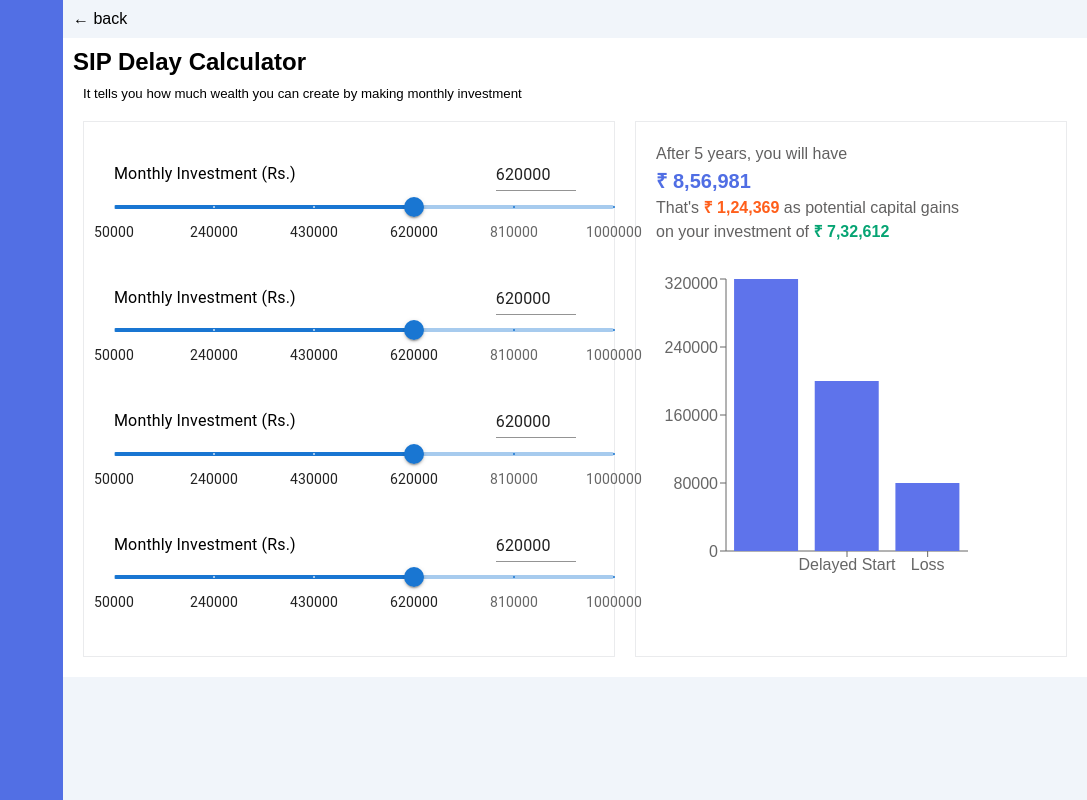
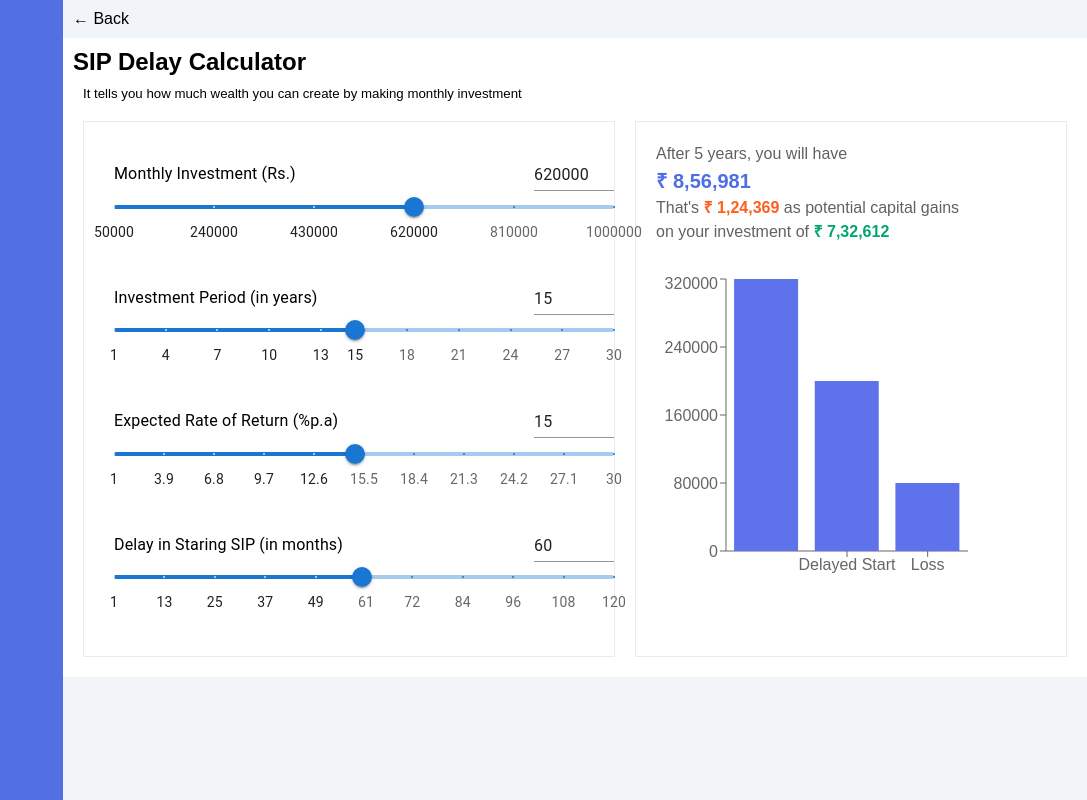
Before and after one commit to shvmsh20/SIP-Delay, a React (Create React App) app: page / in a window 1280 px wide. Shown: the whole page, without its empty margins (193-1280 px from the left). Built offline with nearby package versions, Linux system fonts and the light colour scheme.

Commit message:
update: sliders

```diff
--- a/src/Components/Calculator.jsx
+++ b/src/Components/Calculator.jsx
@@ -3,9 +3,21 @@ import InputArea from './InputArea';
 import Graph from "./Graph"
 
 function Calculator() {
-  const [mi, setMi] = useState(0);
+  const [mi, setMi] = useState(620000);
   function changeMi(val){
     setMi(val);
+  }
+  const [ip, setIp] = useState(15);
+  function changeIp(val){
+    setIp(val);
+  }
+  const [ror, setRor] = useState(15);
+  function changeRor(val){
+    setRor(val);
+  }
+  const [delay, setDelay] = useState(60);
+  function changeDelay(val){
+    setDelay(val);
   }
   return (
     <div className='calculator'>
@@ -16,8 +28,10 @@ function Calculator() {
       <h5 className='info'>It tells you how much wealth you can create by
       making monthly investment</h5>
       <div className='container'>
-        <InputArea changeMi={changeMi}/>
-        <Graph mi={mi}/>
+        <InputArea mi={mi} changeMi={changeMi} ip={ip} changeIp={changeIp}
+          ror={ror} changeRor={changeRor} delay={delay} changeDelay={changeDelay}
+        />
+        <Graph mi={mi} ip={ip} ror={ror} delay={delay}/>
       </div>
 
     </div>
--- a/src/Components/Graph.jsx
+++ b/src/Components/Graph.jsx
@@ -22,6 +22,9 @@ function Graph(props) {
   },
 ]
 console.log("MI ",props.mi);
+console.log("IP ",props.ip);
+console.log("ROR ",props.ror);
+console.log("Delay ",props.delay);
 return (
     <div className='graph'>
       <p className='graph-text'>After 5 years, you will have<br/>
--- a/src/Components/InputArea.jsx
+++ b/src/Components/InputArea.jsx
@@ -1,13 +1,13 @@
 import React from 'react';
 import SliderArea from './SliderArea';
 
-function InputArea() {
+function InputArea(props) {
   return (
     <div class="input">
-      <SliderArea />
-      <SliderArea />
-      <SliderArea />
-      <SliderArea />
+      <SliderArea index={0} mn={50000} mx={1000000} value={props.mi} setValue={props.changeMi}/>
+      <SliderArea index={1} mn={1} mx={30} value={props.ip} setValue={props.changeIp}/>
+      <SliderArea index={2} mn={1} mx={30} value={props.ror} setValue={props.changeRor}/>
+      <SliderArea index={3} mn={1} mx={120} value={props.delay} setValue={props.changeDelay}/>
     </div>
   )
 }
--- a/src/Components/Main.jsx
+++ b/src/Components/Main.jsx
@@ -4,7 +4,7 @@ import Calculator from './Calculator'
 function Main() {
   return (
     <div className="main">
-     <h4 className='back'>← back</h4>
+     <h4 className='back'> ← Back</h4>
      <Calculator />
     </div>
   )
--- a/src/Components/SliderArea.jsx
+++ b/src/Components/SliderArea.jsx
@@ -35,6 +35,155 @@ const miArray = [
     },
   ];
 
+
+  const ipArray = [
+    {
+      value: 1,
+      label: '1',
+    },
+    {
+      value: 4,
+      label: '4',
+    },
+    {
+      value: 7,
+      label: '7',
+    },
+    {
+      value: 10,
+      label: '10',
+    },
+    {
+      value: 13,
+      label: '13',
+    },
+    {
+      value: 15,
+      label: '15',
+    },
+    {
+      value: 18,
+      label: '18',
+    },
+    {
+      value: 21,
+      label: '21',
+    },
+    {
+      value: 24,
+      label: '24',
+    },
+    {
+      value: 27,
+      label: '27',
+    },
+    {
+      value: 30,
+      label: '30',
+    },
+  ];
+
+  const errArray = [
+    {
+      value: 1,
+      label: '1',
+    },
+    {
+      value: 3.9,
+      label: '3.9',
+    },
+    {
+      value: 6.8,
+      label: '6.8',
+    },
+    {
+      value: 9.7,
+      label: '9.7',
+    },
+    {
+      value: 12.6,
+      label: '12.6',
+    },
+    {
+      value: 15.5,
+      label: '15.5',
+    },
+    {
+      value: 18.4,
+      label: '18.4',
+    },
+    {
+      value: 21.3,
+      label: '21.3',
+    },
+    {
+      value: 24.2,
+      label: '24.2',
+    },
+    {
+      value: 27.1,
+      label: '27.1',
+    },
+    {
+      value: 30,
+      label: '30',
+    },
+  ];
+
+  const delayArray = [
+    {
+      value: 1,
+      label: '1',
+    },
+    {
+      value: 13,
+      label: '13',
+    },
+    {
+      value: 25,
+      label: '25',
+    },
+    {
+      value: 37,
+      label: '37',
+    },
+    {
+      value: 49,
+      label: '49',
+    },
+    {
+      value: 61,
+      label: '61',
+    },
+    {
+      value: 72,
+      label: '72',
+    },
+    {
+      value: 84,
+      label: '84',
+    },
+    {
+      value: 96,
+      label: '96',
+    },
+    {
+      value: 108,
+      label: '108',
+    },
+    {
+      value: 120,
+      label: '120',
+    },
+  ];
+
+
+const labelArr = [miArray, ipArray, errArray, delayArray];
+
+const titleArr = ["Monthly Investment (Rs.)", "Investment Period (in years)",
+"Expected Rate of Return (%p.a)", "Delay in Staring SIP (in months)"];
+
+
   function valuetext(value) {
     return `${value}`;
   }
@@ -44,8 +193,7 @@ const miArray = [
   `;
 
 
-function SliderArea(){
-    const [mivalue, setValue] = React.useState(620000);
+function SliderArea({index, mn, mx, value, setValue}){
 
     const handleSliderChange = (event, newValue) => {
         setValue(newValue);
@@ -55,31 +203,33 @@ function SliderArea(){
         setValue(event.target.value === '' ? '' : Number(event.target.value));
     };
 
+
   return (
 
     <div className='slider-area'>
         <Box sx={{ width: 500 }}>
 
 
-            <Grid container spacing={25} alignItems="center">
-
+            <Grid className="demo" container>
                 <Grid item>
-                    <Typography id="input-slider" gutterBottom>
-                    Monthly Investment (Rs.)
+                    <Typography gutterBottom>
+                    {titleArr[index]}
                     </Typography>
                 </Grid>
 
                 <Grid item>
-                    <Input2
-                        value={mivalue}
+
+                <Input2
+                        value={value}
                         size="small"
                         onChange={handleInputChange}
                         inputProps={{
                             step: 1,
-                            min: 50000,
-                            max: 10000000,
+                            min: mn,
+                            max: mx,
                         }}
                         />
+
                 </Grid>
 
             </Grid>
@@ -90,13 +240,13 @@ function SliderArea(){
                     <Slider
 
                     aria-label="Custom marks"
-                    defaultValue={620000}
+                    defaultValue={mn}
                     getAriaValueText={valuetext}
-                    min={50000}
-                    max={1000000}
-                    marks={miArray}
+                    min={mn}
+                    max={mx}
+                    marks={labelArr[index]}
 
-                    value={typeof mivalue === 'number' ? mivalue : 0}
+                    value={typeof value === 'number' ? value : 0}
                     onChange={handleSliderChange}
                     aria-labelledby="input-slider"
                     />
--- a/src/Media/CSS/App.css
+++ b/src/Media/CSS/App.css
@@ -95,3 +95,8 @@
   margin: 40px 0px;
   margin-left: 30px;
 }
+
+.demo{
+  display: flex;
+  justify-content: space-between;
+}
```
